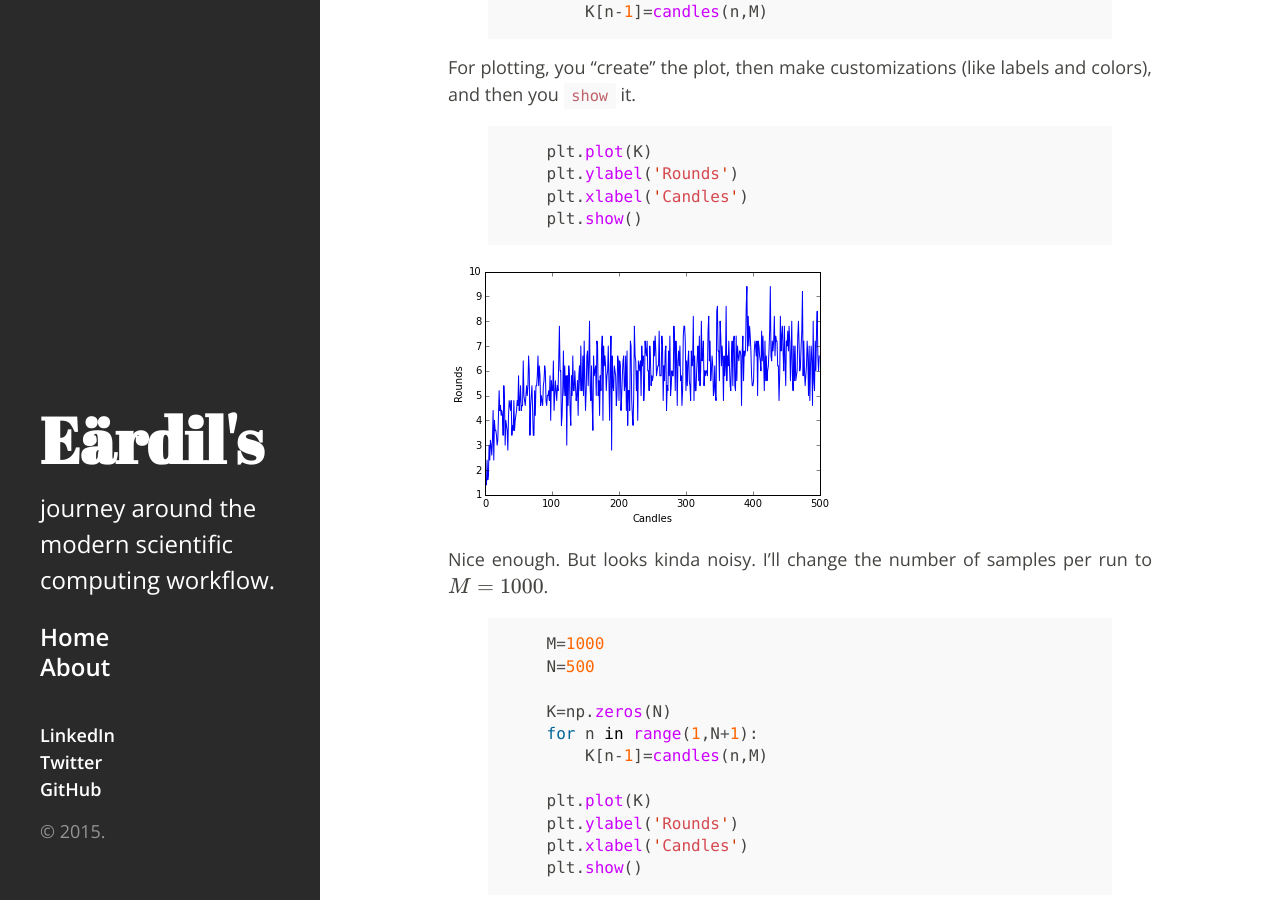
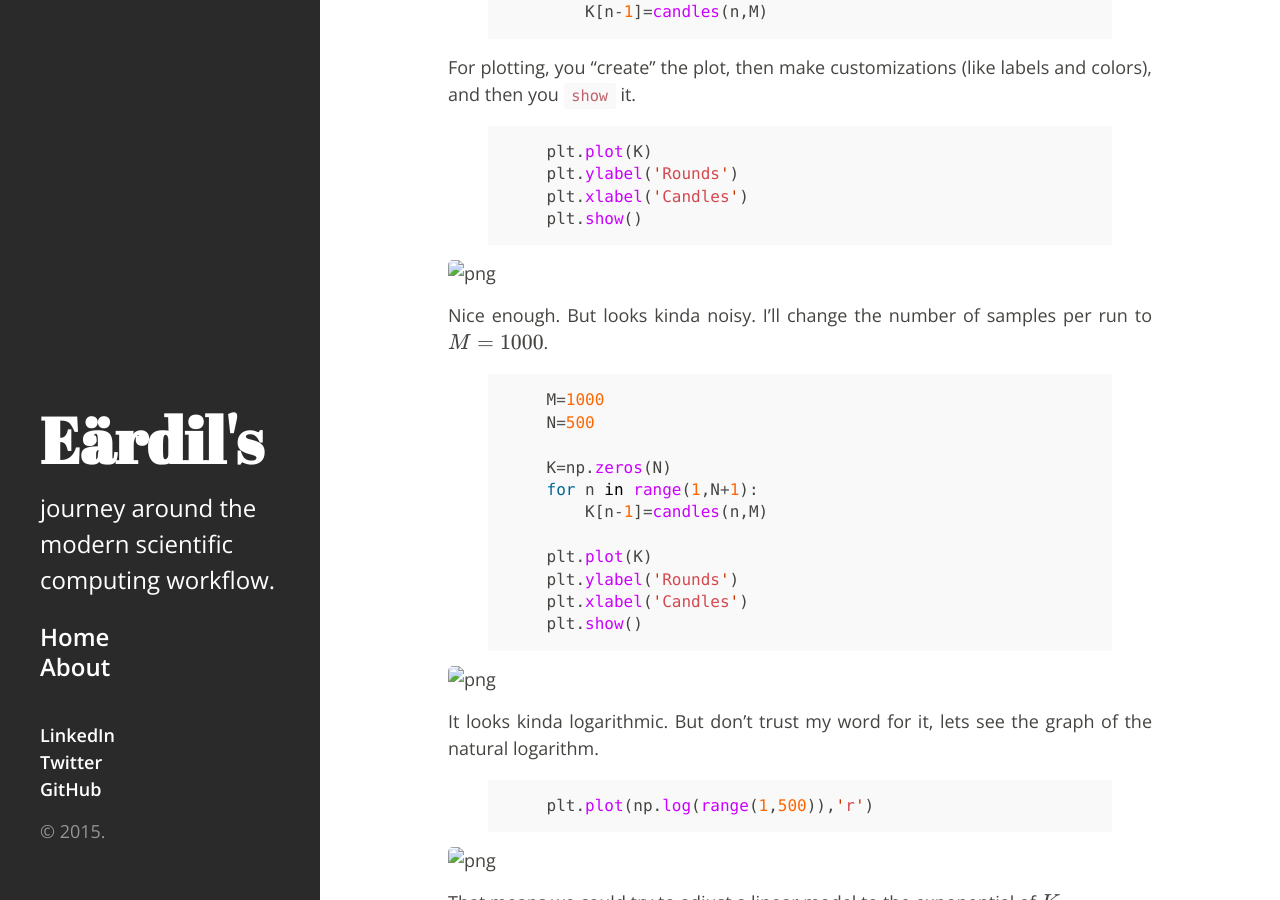
Before and after one commit to eardil/eardil.github.io, a Jekyll site: the page built from _posts/2015-08-22-second-crawl.md, in a window 1280 px wide and 900 px high, scrolled down 1070 px. Built offline with Jekyll 4.4.1, drawn with Linux system fonts in a browser that asks for light colours; formulas are drawn with MathJax 3.

Commit message:
pruebas img

```diff
--- a/_posts/2015-08-22-second-crawl.md
+++ b/_posts/2015-08-22-second-crawl.md
@@ -52,7 +52,7 @@ For plotting, you "create" the plot, then make customizations (like labels and c
     plt.show()
 {% endhighlight %}
 
-![png](/img/2015-08-22-second-crawl_files/2015-08-22-second-crawl_8_0.png)
+![png](../img/2015-08-22-second-crawl_files/2015-08-22-second-crawl_8_0.png)
 
 
 Nice enough. But looks kinda noisy. I'll change the number of samples per run to $$M=1000$$.
@@ -71,7 +71,7 @@ Nice enough. But looks kinda noisy. I'll change the number of samples per run to
     plt.show()
 {% endhighlight %}
 
-![png](http://eardil.github.io/img/2015-08-22-second-crawl_files/2015-08-22-second-crawl_10_0.png)
+![png](../img/2015-08-22-second-crawl_files/2015-08-22-second-crawl_10_0.png)
 
 
 It looks kinda logarithmic. But don't trust my word for it, lets see the graph of the natural logarithm.
```
